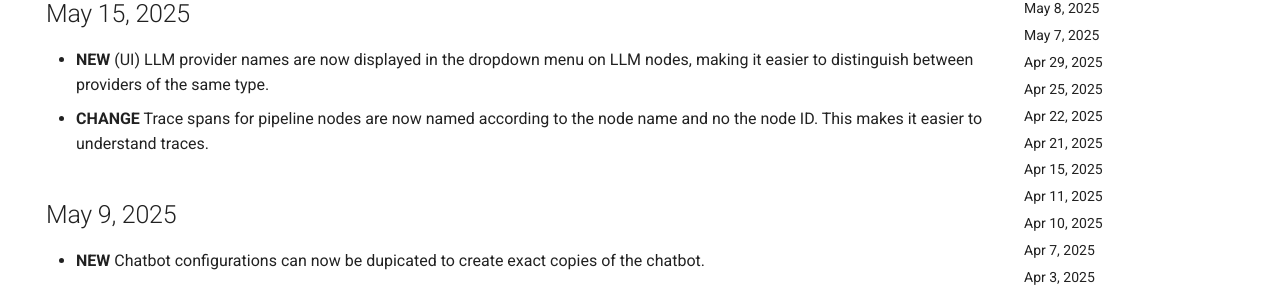
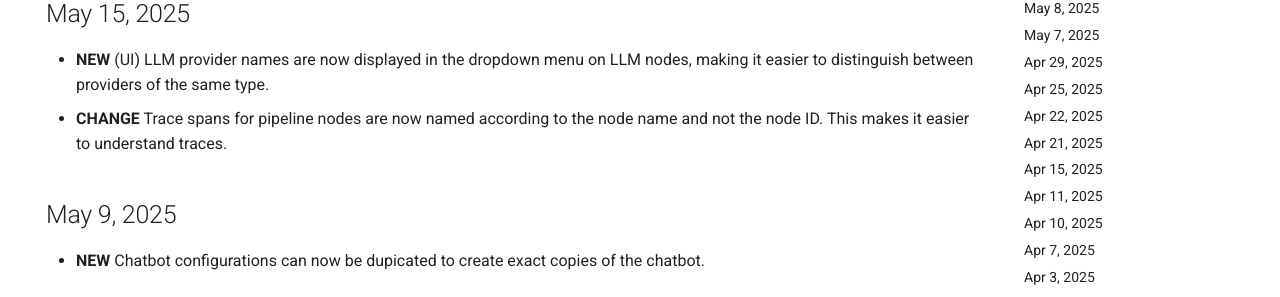
Before and after one commit to dimagi/open-chat-studio-docs, an MkDocs documentation site: the page built from docs/changelog.md, in a window 1280 px wide and 900 px high. Shown: the part 232-529 px from the top of the window. Built offline with MkDocs 1.6.1 and Material for MkDocs 9.7.7, drawn with Linux system fonts in a browser that asks for light colours; emoji names are drawn with the system emoji font; a script that is not in the unit is left out; comment, search, counter and statistics services are not loaded.

Commit message:
Update docs/changelog.md
Co-authored-by: github-actions[bot] <41898282+github-actions[bot]@users.noreply.github.com>

```diff
--- a/docs/changelog.md
+++ b/docs/changelog.md
@@ -7,7 +7,7 @@
 
 ## May 15, 2025
 * **NEW** (UI) LLM provider names are now displayed in the dropdown menu on LLM nodes, making it easier to distinguish between providers of the same type.
-* **CHANGE** Trace spans for pipeline nodes are now named according to the node name and no the node ID. This makes it easier to understand traces.
+* **CHANGE** Trace spans for pipeline nodes are now named according to the node name and not the node ID. This makes it easier to understand traces.
 
 ## May 9, 2025
 * **NEW** Chatbot configurations can now be dupicated to create exact copies of the chatbot.
```
